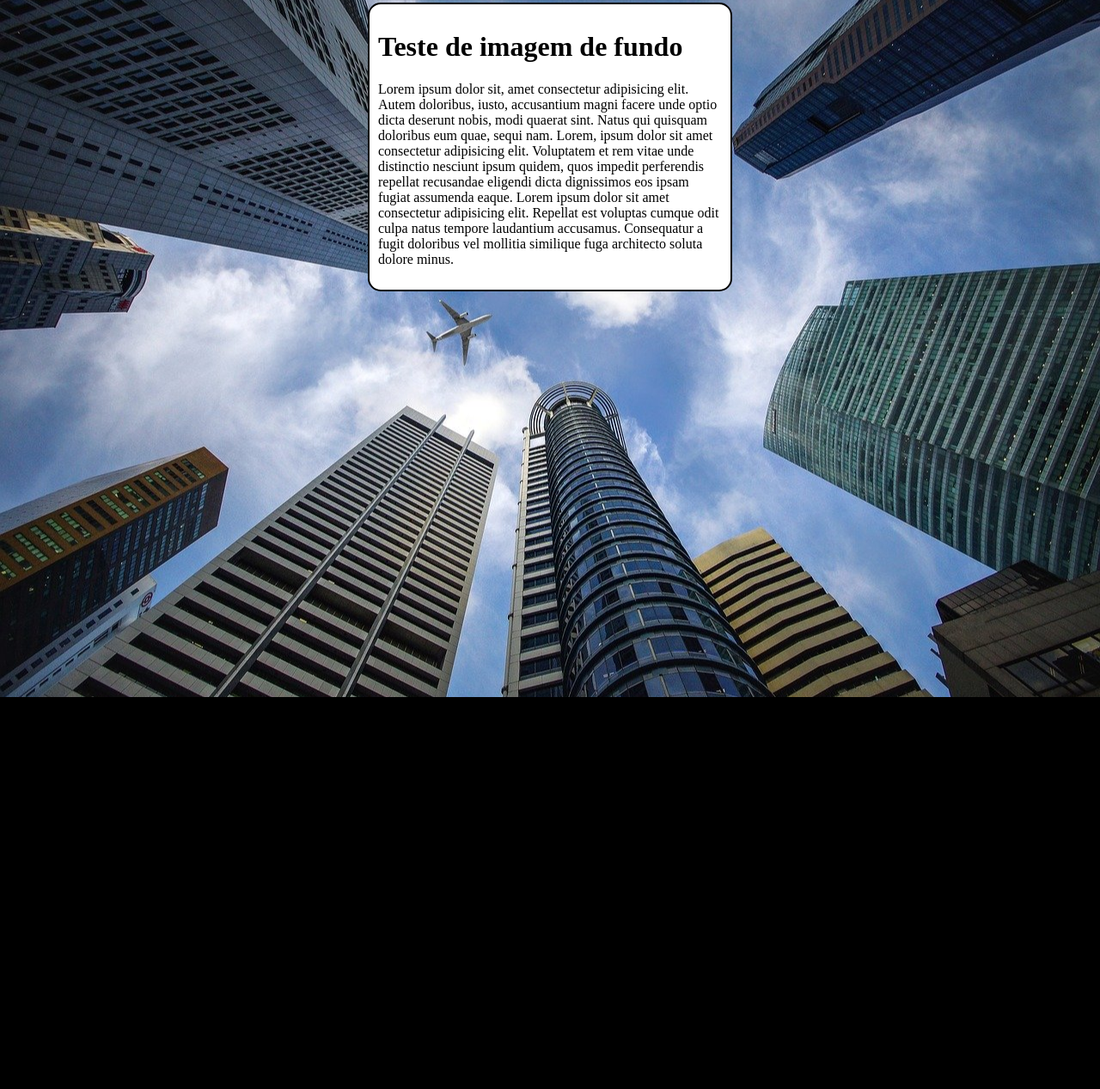
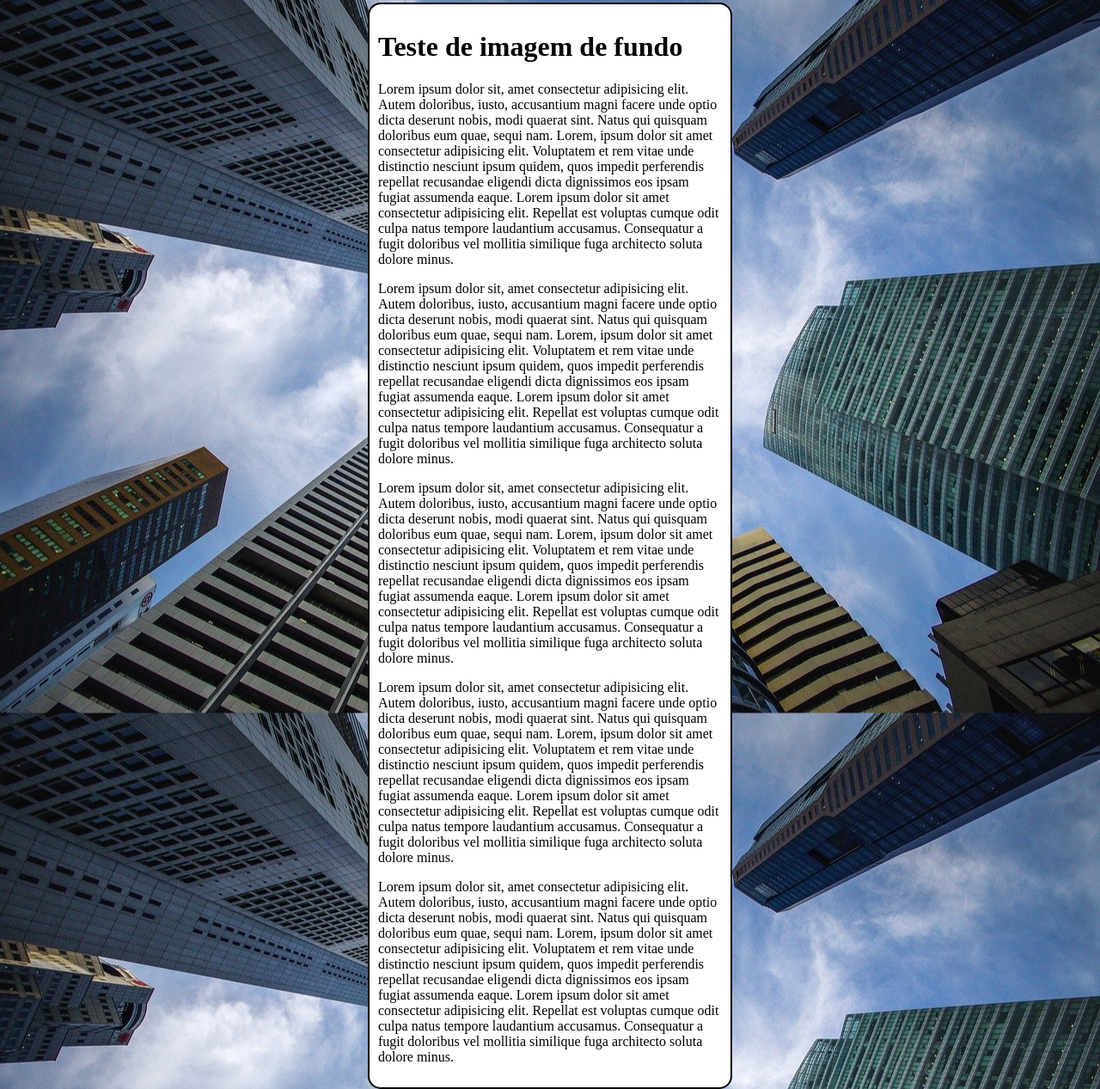
Before and after one commit to esjao123/html-css, a plain HTML site: page Exercicios/ex022/fundo006.html in a window 1280 px wide. Shown: the part 5-1272 px from the top of the page at 86% size. Before the commit the page ends 816 px from the top, so only its background shows below. Drawn offline with Linux system fonts and the light colour scheme.

Commit message:
Update fundo006.html

```diff
--- a/Exercicios/ex022/fundo006.html
+++ b/Exercicios/ex022/fundo006.html
@@ -10,7 +10,7 @@
             background-color: black;
             background-image: url('imagens/wallpaper002.jpg');
             background-position: center center;
-            background-repeat: no-repeat;
+            background-repeat: repeat-y;
             background-size: cover;
         }
 
@@ -28,6 +28,10 @@
     <main>
         <h1>Teste de imagem de fundo</h1>
         <p>Lorem ipsum dolor sit, amet consectetur adipisicing elit. Autem doloribus, iusto, accusantium magni facere unde optio dicta deserunt nobis, modi quaerat sint. Natus qui quisquam doloribus eum quae, sequi nam. Lorem, ipsum dolor sit amet consectetur adipisicing elit. Voluptatem et rem vitae unde distinctio nesciunt ipsum quidem, quos impedit perferendis repellat recusandae eligendi dicta dignissimos eos ipsam fugiat assumenda eaque. Lorem ipsum dolor sit amet consectetur adipisicing elit. Repellat est voluptas cumque odit culpa natus tempore laudantium accusamus. Consequatur a fugit doloribus vel mollitia similique fuga architecto soluta dolore minus.</p>
+        <p>Lorem ipsum dolor sit, amet consectetur adipisicing elit. Autem doloribus, iusto, accusantium magni facere unde optio dicta deserunt nobis, modi quaerat sint. Natus qui quisquam doloribus eum quae, sequi nam. Lorem, ipsum dolor sit amet consectetur adipisicing elit. Voluptatem et rem vitae unde distinctio nesciunt ipsum quidem, quos impedit perferendis repellat recusandae eligendi dicta dignissimos eos ipsam fugiat assumenda eaque. Lorem ipsum dolor sit amet consectetur adipisicing elit. Repellat est voluptas cumque odit culpa natus tempore laudantium accusamus. Consequatur a fugit doloribus vel mollitia similique fuga architecto soluta dolore minus.</p>
+        <p>Lorem ipsum dolor sit, amet consectetur adipisicing elit. Autem doloribus, iusto, accusantium magni facere unde optio dicta deserunt nobis, modi quaerat sint. Natus qui quisquam doloribus eum quae, sequi nam. Lorem, ipsum dolor sit amet consectetur adipisicing elit. Voluptatem et rem vitae unde distinctio nesciunt ipsum quidem, quos impedit perferendis repellat recusandae eligendi dicta dignissimos eos ipsam fugiat assumenda eaque. Lorem ipsum dolor sit amet consectetur adipisicing elit. Repellat est voluptas cumque odit culpa natus tempore laudantium accusamus. Consequatur a fugit doloribus vel mollitia similique fuga architecto soluta dolore minus.</p>
+        <p>Lorem ipsum dolor sit, amet consectetur adipisicing elit. Autem doloribus, iusto, accusantium magni facere unde optio dicta deserunt nobis, modi quaerat sint. Natus qui quisquam doloribus eum quae, sequi nam. Lorem, ipsum dolor sit amet consectetur adipisicing elit. Voluptatem et rem vitae unde distinctio nesciunt ipsum quidem, quos impedit perferendis repellat recusandae eligendi dicta dignissimos eos ipsam fugiat assumenda eaque. Lorem ipsum dolor sit amet consectetur adipisicing elit. Repellat est voluptas cumque odit culpa natus tempore laudantium accusamus. Consequatur a fugit doloribus vel mollitia similique fuga architecto soluta dolore minus.</p>
+        <p>Lorem ipsum dolor sit, amet consectetur adipisicing elit. Autem doloribus, iusto, accusantium magni facere unde optio dicta deserunt nobis, modi quaerat sint. Natus qui quisquam doloribus eum quae, sequi nam. Lorem, ipsum dolor sit amet consectetur adipisicing elit. Voluptatem et rem vitae unde distinctio nesciunt ipsum quidem, quos impedit perferendis repellat recusandae eligendi dicta dignissimos eos ipsam fugiat assumenda eaque. Lorem ipsum dolor sit amet consectetur adipisicing elit. Repellat est voluptas cumque odit culpa natus tempore laudantium accusamus. Consequatur a fugit doloribus vel mollitia similique fuga architecto soluta dolore minus.</p>
     </main>
 </body>
 </html>
```
